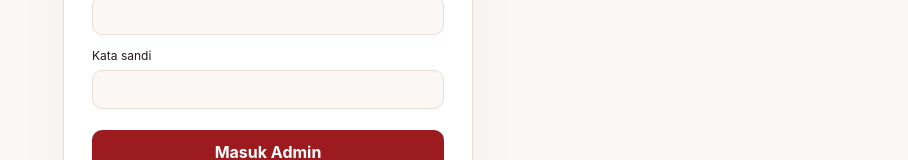
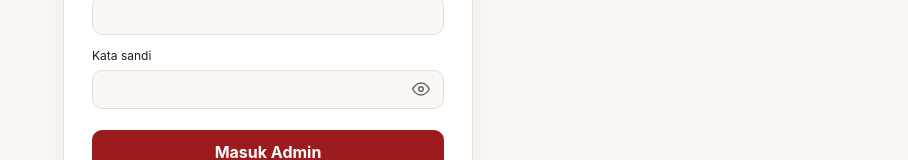
Before and after one commit to SyifaMutaalia/KPU-AI, a Next.js app in the folder KPU_AI_Agent_Terintegrasi/kpu-ai-agent-nextjs/: page /admin/login in a window 1280 px wide. Shown: the part 373-533 px from the top of the page, without its empty margins (372-1280 px from the left). Built offline with nearby package versions, Linux system fonts and the light colour scheme; no server answers.

Commit message:
Ikon mata untuk menampilkan/menyembunyikan kata sandi di formulir admin

```diff
--- a/KPU_AI_Agent_Terintegrasi/kpu-ai-agent-nextjs/app/globals.css
+++ b/KPU_AI_Agent_Terintegrasi/kpu-ai-agent-nextjs/app/globals.css
@@ -157,3 +157,7 @@ body{background:radial-gradient(1200px 500px at 85% -10%,var(--glow) 0%,transpar
 .google-login{display:flex;flex-direction:column;align-items:center;gap:12px;margin-top:16px}
 .google-divider{display:flex;align-items:center;gap:10px;width:100%;color:var(--muted);font-size:11px}
 .google-divider::before,.google-divider::after{content:'';flex:1;border-top:1px solid var(--border)}
+.password-field{position:relative;display:block;margin-top:7px}
+.auth-card .password-field input{margin-top:0;padding-right:44px}
+.password-toggle{position:absolute;top:50%;right:6px;transform:translateY(-50%);display:grid;place-items:center;width:34px;height:34px;border:0;border-radius:8px;background:transparent;color:var(--muted)}
+.password-toggle:hover{background:var(--surface2);color:var(--text)}
--- a/KPU_AI_Agent_Terintegrasi/kpu-ai-agent-nextjs/components/AdminAuthForms.tsx
+++ b/KPU_AI_Agent_Terintegrasi/kpu-ai-agent-nextjs/components/AdminAuthForms.tsx
@@ -5,6 +5,7 @@ import { FormEvent, useCallback, useState } from 'react';
 import { useRouter } from 'next/navigation';
 import KpuLogo from '@/components/KpuLogo';
 import GoogleLoginButton from '@/components/GoogleLoginButton';
+import PasswordInput from '@/components/PasswordInput';
 import { httpErrorMessage } from '@/lib/httpError';
 
 type FormKind = 'login' | 'forgot' | 'reset' | 'change';
@@ -107,12 +108,11 @@ export default function AdminAuthForms({ kind, token }: Props) {
             <label>Kode verifikasi<input inputMode="numeric" autoComplete="one-time-code" pattern="[0-9]{6}" required maxLength={6} value={code} onChange={(event) => setCode(event.target.value.replace(/\D/g, ''))} placeholder="6 digit" /></label>
           ) : null}
           {kind === 'change' ? (
-            <label>Kata sandi saat ini<input type="password" autoComplete="current-password" required value={currentPassword} onChange={(event) => setCurrentPassword(event.target.value)} /></label>
+            <label>Kata sandi saat ini<PasswordInput autoComplete="current-password" required value={currentPassword} onChange={(event) => setCurrentPassword(event.target.value)} /></label>
           ) : null}
           {kind !== 'forgot' ? (
             <label>{kind === 'login' ? 'Kata sandi' : 'Kata sandi baru'}
-              <input
-                type="password"
+              <PasswordInput
                 autoComplete={kind === 'login' ? 'current-password' : 'new-password'}
                 required minLength={kind === 'login' ? 1 : 12} maxLength={128}
                 value={password} onChange={(event) => setPassword(event.target.value)}
--- /dev/null
+++ b/KPU_AI_Agent_Terintegrasi/kpu-ai-agent-nextjs/components/PasswordInput.tsx
@@ -0,0 +1,35 @@
+'use client';
+
+import { InputHTMLAttributes, useState } from 'react';
+
+/** Kolom kata sandi dengan tombol mata untuk menampilkan atau menyembunyikan isinya. */
+export default function PasswordInput(props: Omit<InputHTMLAttributes<HTMLInputElement>, 'type'>) {
+  const [visible, setVisible] = useState(false);
+  return (
+    <span className="password-field">
+      <input {...props} type={visible ? 'text' : 'password'} />
+      <button
+        type="button"
+        className="password-toggle"
+        onClick={() => setVisible((value) => !value)}
+        aria-label={visible ? 'Sembunyikan kata sandi' : 'Tampilkan kata sandi'}
+        aria-pressed={visible}
+        title={visible ? 'Sembunyikan kata sandi' : 'Tampilkan kata sandi'}
+      >
+        {visible ? (
+          <svg viewBox="0 0 24 24" width="18" height="18" aria-hidden="true" fill="none" stroke="currentColor" strokeWidth="2" strokeLinecap="round" strokeLinejoin="round">
+            <path d="M17.94 17.94A10.07 10.07 0 0 1 12 20c-7 0-11-8-11-8a18.45 18.45 0 0 1 5.06-5.94" />
+            <path d="M9.9 4.24A9.12 9.12 0 0 1 12 4c7 0 11 8 11 8a18.5 18.5 0 0 1-2.16 3.19" />
+            <path d="M14.12 14.12a3 3 0 1 1-4.24-4.24" />
+            <line x1="1" y1="1" x2="23" y2="23" />
+          </svg>
+        ) : (
+          <svg viewBox="0 0 24 24" width="18" height="18" aria-hidden="true" fill="none" stroke="currentColor" strokeWidth="2" strokeLinecap="round" strokeLinejoin="round">
+            <path d="M1 12s4-8 11-8 11 8 11 8-4 8-11 8-11-8-11-8z" />
+            <circle cx="12" cy="12" r="3" />
+          </svg>
+        )}
+      </button>
+    </span>
+  );
+}
```
